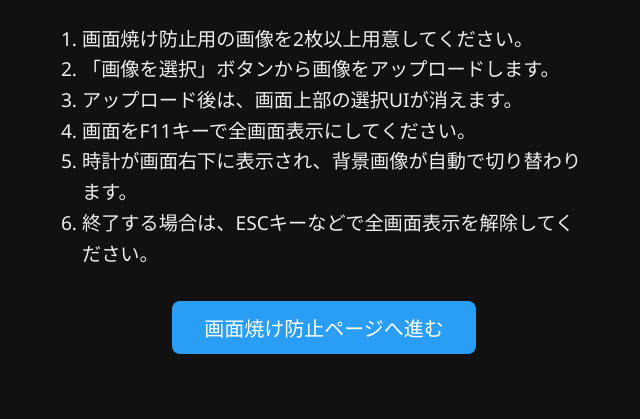
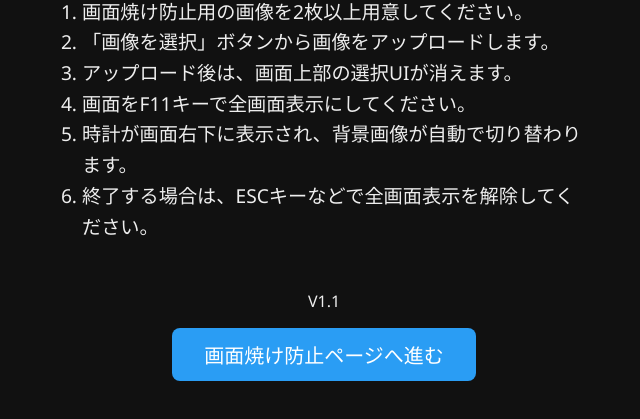
Before and after one commit to SK0528JP/bp, a plain HTML site: page index.html in a window 1280 px wide. Shown: the part 291-710 px from the top of the page, without its empty margins (316-956 px from the left). Drawn offline with Linux system fonts and the light colour scheme.

Commit message:
Update index.html

```diff
--- a/index.html
+++ b/index.html
@@ -64,6 +64,7 @@
     <li>時計が画面右下に表示され、背景画像が自動で切り替わります。</li>
     <li>終了する場合は、ESCキーなどで全画面表示を解除してください。</li>
   </ol>
+  <p>V1.1</p>
   <button id="startBtn">画面焼け防止ページへ進む</button>
 
   <script>
```
